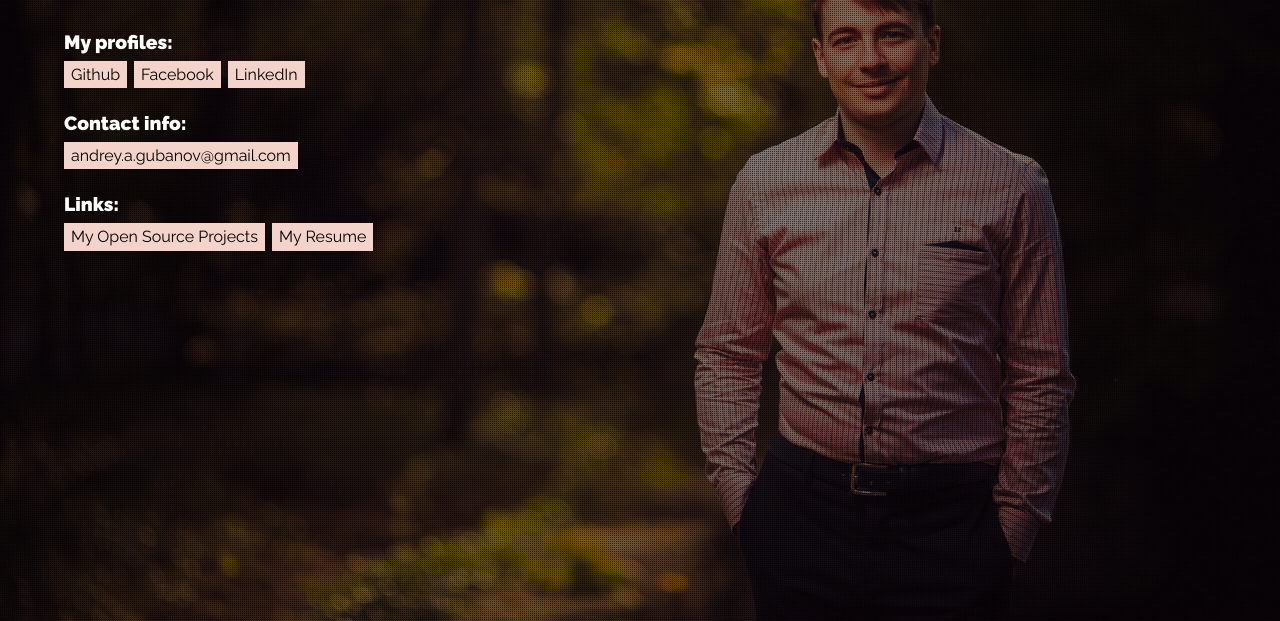
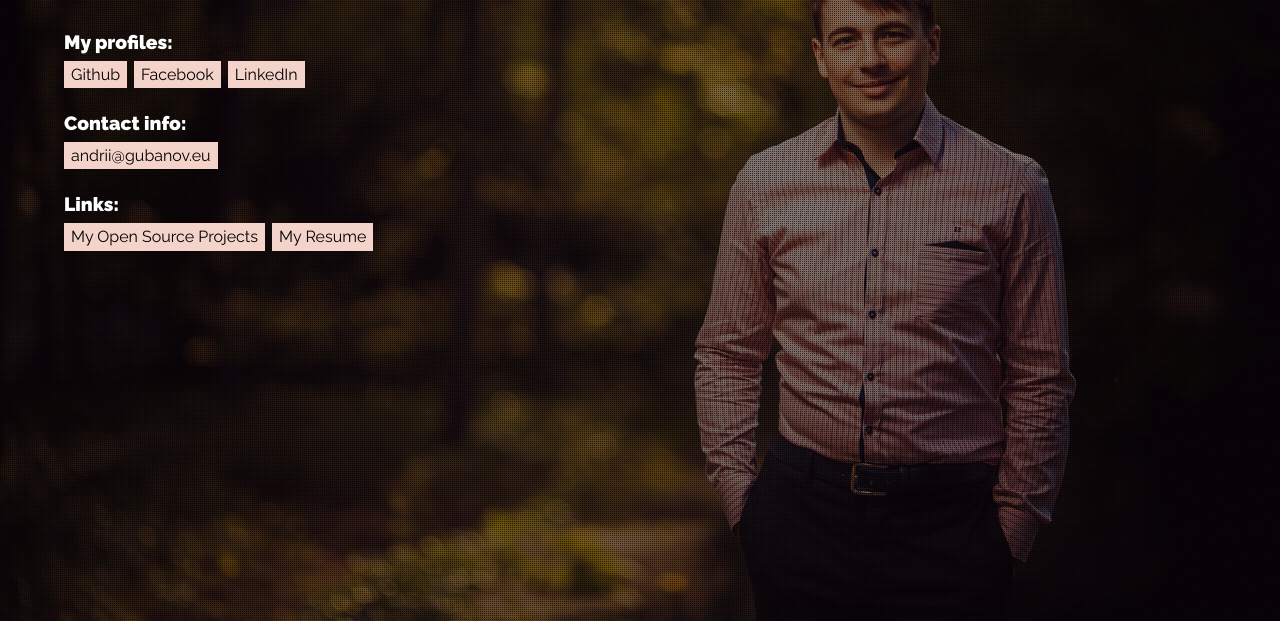
Before and after one commit to finom/gubanov.eu, a website: page index.html in a window 1280 px wide. Shown: the part 179-800 px from the top of the page. Drawn offline with Linux system fonts and the light colour scheme.

Commit message:
Update index.html

```diff
--- a/index.html
+++ b/index.html
@@ -63,7 +63,7 @@
         </p>
 
 		<h3>Contact info:</h3>
-        <p><a href="mailto:andrey.a.gubanov@gmail.com">andrey.a.gubanov@gmail.com</a></p>
+        <p><a href="mailto:andrii@gubanov.eu">andrii@gubanov.eu</a></p>
 
 		<h3>Links:</h3>
         <p>
```
